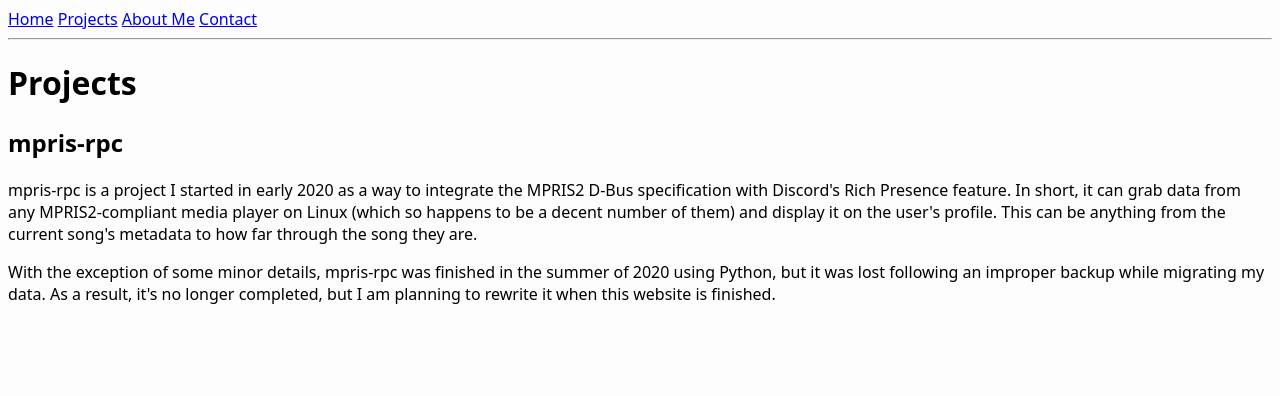
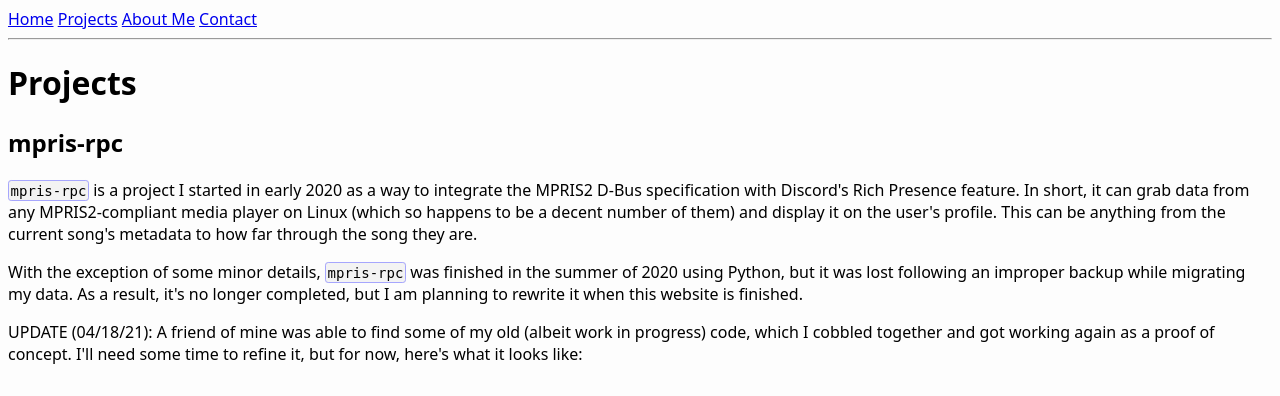
Before and after one commit to waocats/personal-website, a Flask app: page /projects in a window 1280 px wide. Shown: the top 396 px of the page. Before the commit the page ends 304 px from the top, so only its background shows below. Run offline with Flask 2, Linux system fonts and the light colour scheme.

Commit message:
Updated styling and projects

```diff
--- a/waocats_site/static/main.css
+++ b/waocats_site/static/main.css
@@ -3,9 +3,24 @@ h1, h2, h3, h4, h5, h6 {
     font-weight: medium;
 }
 
-p, .navbar, ul {
+.navbar, p, ul {
     font-family: "Noto Sans";
     font-weight: normal;
 }
 
-body {background-color: rgb(253, 253, 253);}
+p > code,
+li > code,
+dd > code,
+td > code {
+    font-size: 14px;
+    background: #f3f3f3;
+    border: 1.2px solid rgb(166, 166, 253);
+    word-wrap: break-word;
+    box-decoration-break: clone;
+    padding: .1rem .1rem .1rem;
+    border-radius: .2rem;
+}
+
+body {
+    background-color: rgb(253, 253, 253);
+    margin-bottom: 25px;}
--- a/waocats_site/templates/about.jinja2
+++ b/waocats_site/templates/about.jinja2
@@ -3,7 +3,7 @@
 {% block content %}
     <h1>About Me</h1>
     <img src="../static/brendan.jpeg" width="200" height="200">
-    Me at Nara Park in Nara, Japan (2019)<br><br>
+    <p>Me at Nara Park in Nara, Japan (2019)<p><br>
 
     <p>Hi there! My name is Brendan Thompson, and I'm currently attending the University of Arizona where I am working on a bachelor's degree
     in computer science with a minor in the Korean language. In fact, following the summer of 2021, I will end up already being a junior! It's
--- a/waocats_site/templates/projects.jinja2
+++ b/waocats_site/templates/projects.jinja2
@@ -4,12 +4,40 @@
 <h1>Projects</h1>
 
 <h2>mpris-rpc</h2>
-<p>mpris-rpc is a project I started in early 2020 as a way to integrate the MPRIS2 D-Bus specification with
+<p><code>mpris-rpc</code> is a project I started in early 2020 as a way to integrate the MPRIS2 D-Bus specification with
 Discord's Rich Presence feature. In short, it can grab data from any MPRIS2-compliant media player on Linux
 (which so happens to be a decent number of them) and display it on the user's profile. This can be anything
 from the current song's metadata to how far through the song they are.</p>
-<p>With the exception of some minor details, mpris-rpc was finished in the summer of 2020 using Python, but it
-was lost following an improper backup while migrating my data. As a result, it's no longer completed, but I
-am planning to rewrite it when this website is finished.</p>
+<p>With the exception of some minor details, <code>mpris-rpc</code> was finished in the summer of 2020 using Python, but it
+was lost following an improper backup while migrating my data. As a result, it's no longer completed, but I am planning
+to rewrite it when this website is finished.</p>
+<p>UPDATE (04/18/21): A friend of mine was able to find some of my old (albeit work in progress) code, which I cobbled together
+and got working again as a proof of concept. I'll need some time to refine it, but for now, here's what it looks like:</p>
+<br>
 
+<video width="934" height="466" autoplay loop>
+    <source src="../static/mpris-rpc-1.webm" type="video/webm">
+    Sorry, your browser does not support the video tag.
+</video>
+
+<p>This is how <code>mpris-rpc</code> looks when it is started through the terminal. There were originally 3 commands, those being
+<code>--list</code>, <code>--run</code>, and <code>--player</code>; however, the lattermost left me with a problem. <code>--player</code>
+was intended to serve as a means to swap the current player during runtime, but there was no way to communicate with the program while it
+was running. What I decided upon was to have a daemon process handling the Rich Presence/D-Bus side of things, while the main program could
+be used to communicate with/spawn that daemon process when needed. This obviously meant a lot of refactoring (which I did partly, then promptly
+lost), where at the time I achieved inter-process communication between the daemon and the main program using a named pipe. In retrospect, however,
+using D-Bus to facilitate that communication instead would have been a lot more sensible. Perhaps I will implement that in the future :)</p><br>
+
+<video width="934" height="414" autoplay loop>
+    <source src="../static/mpris-rpc-2.webm" type="video/webm">
+    Sorry, your browser does not support the video tag.
+</video>
+
+<p>Thanks to <code>pypresence</code>, getting it to work with Discord is fairly simple. Provided a client/application ID (which Discord assigns to
+you in the developer portal), connecting to Discord and setting Rich Presence status constitutes only a few lines of the entire program. Since this
+program was also originally intended to be distributed, all of these things can be set in a config file (along with preferences for default/blacklisted
+players, which metadata to display, etc). This leads to the next problem I had, which was being able to use image metadata (such as the album art, artist
+image, etc) with Discord. Spotify does this, but since Discord requires all assets to be uploaded to their site for regular user-made applications (not
+to mention there's a limit to how many assets can be uploaded), this left me with a big issue. I realized I might be able to use <code>selenium</code> to
+automate this, but I never got around to implementing it.</p>
 {% endblock %}
```
Also changed, not shown: 2 other files.
